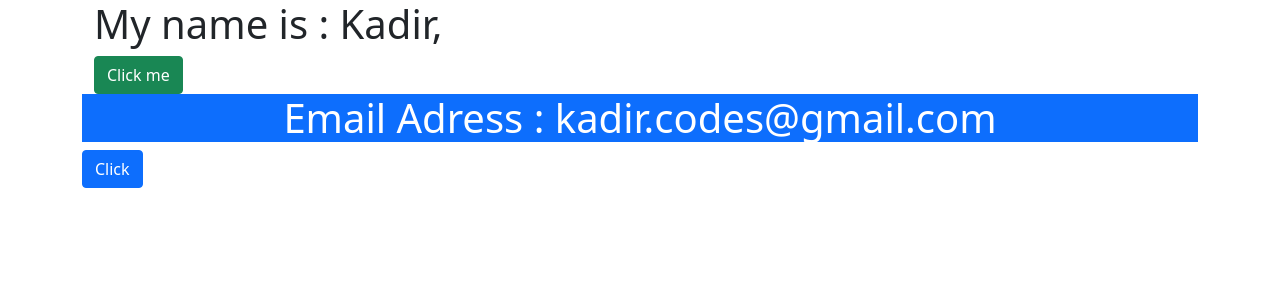
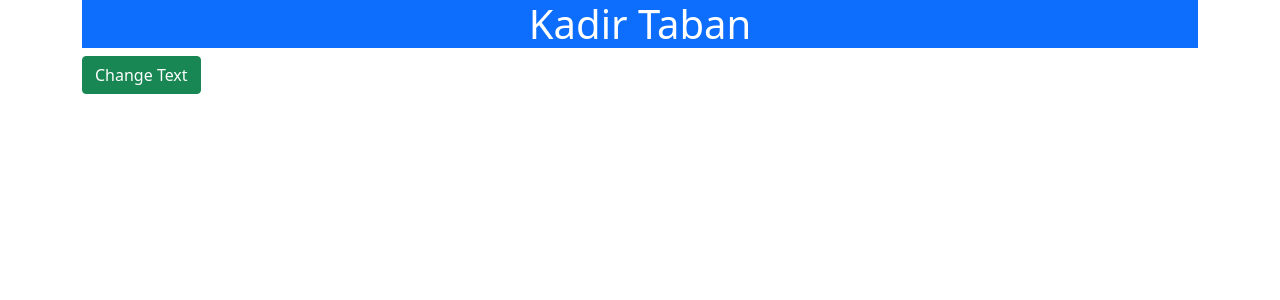
Before and after one commit to KadirTaban/React-Tutorial-Working, a React (Create React App) app in the folder ReactJSfrontend/my-app/: page / in a window 1280 px wide. Shown: the top 300 px of the page. Built offline with nearby package versions, Linux system fonts and the light colour scheme.

Commit message:
working with stats

```diff
--- a/ReactJSfrontend/my-app/src/App.js
+++ b/ReactJSfrontend/my-app/src/App.js
@@ -3,6 +3,7 @@ import './App.css';
 import Hello from './component/Hello';
 import FunComponent from './component/FunComponent';
 import MyClass from './component/MyClass';
+import Name from './component/Name';
 function App() {
 
   function clicked() {
@@ -11,8 +12,8 @@ function App() {
   }
   return (
     <div className = "container">
-      <Hello name = "Kadir" lastname="Tab"></Hello>
-      <MyClass email= "kadir.codes@gmail.com" myclick = { clicked }/>
+
+      <Name/>
     </div>
   );
 }
--- /dev/null
+++ b/ReactJSfrontend/my-app/src/component/Name.js
@@ -0,0 +1,31 @@
+import React, {Component} from 'react';
+
+class Name extends Component {
+    constructor() {
+        super()
+        this.state = {
+            name:"Kadir Taban"
+        }
+    }
+
+    clickedMe = () => {
+        this.setState({
+            //name:'Changed Text'
+
+            name:this.state.name === "Kadir Taban" ? "John Doe": "Kadir Taban"
+        })
+
+    }
+    render() {
+        return(
+            <div>
+            <h1 className = "bg-primary text-white text-center"> {this.state.name} </h1>
+            <button onClick = {this.clickedMe} className="btn btn-success" > Change Text </button>
+            </div>
+
+
+        );
+
+    }
+}
+export default Name;
```
Also changed, not shown: 1 other file (tests, documents, lock files or other folders).
